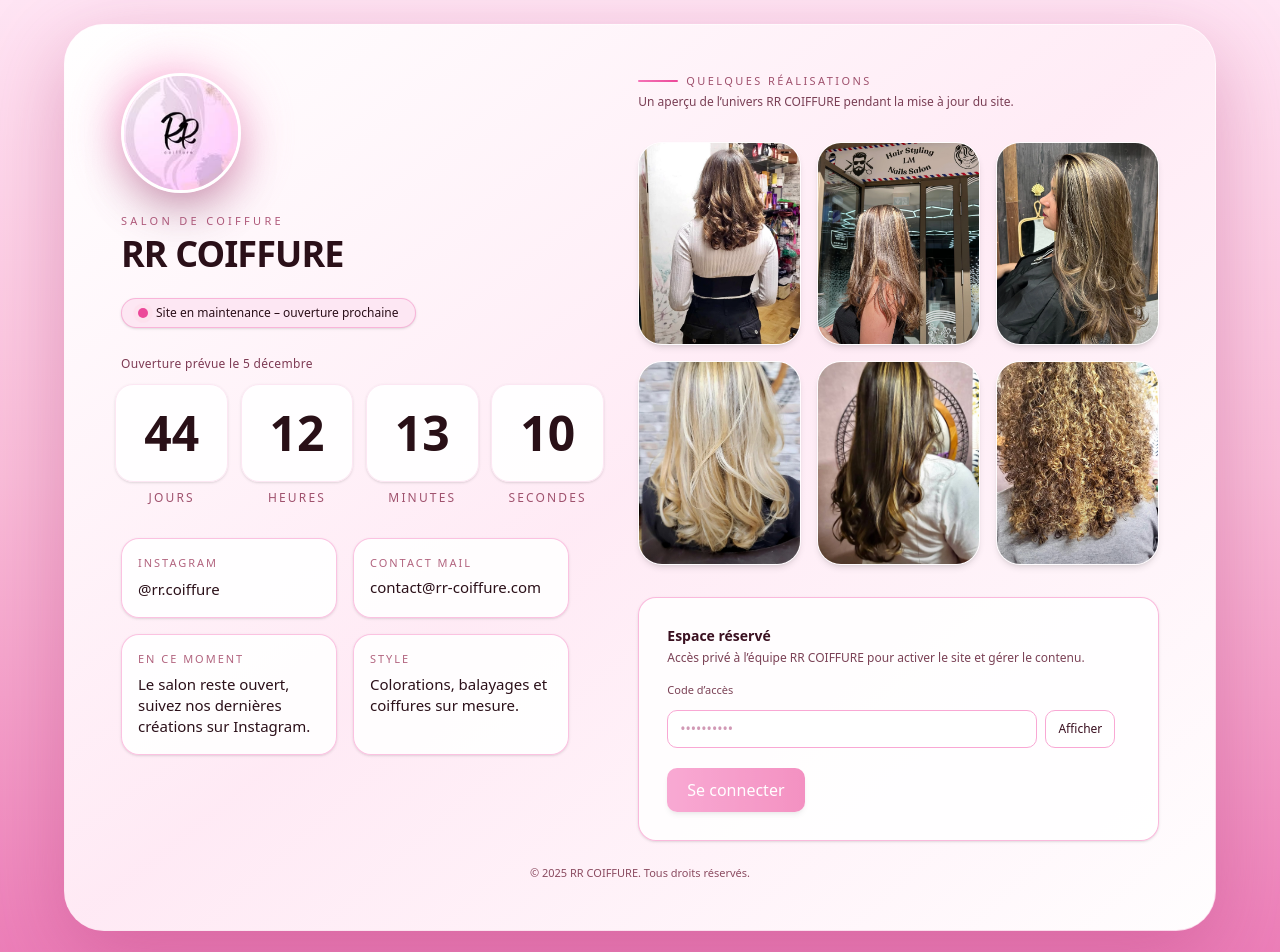
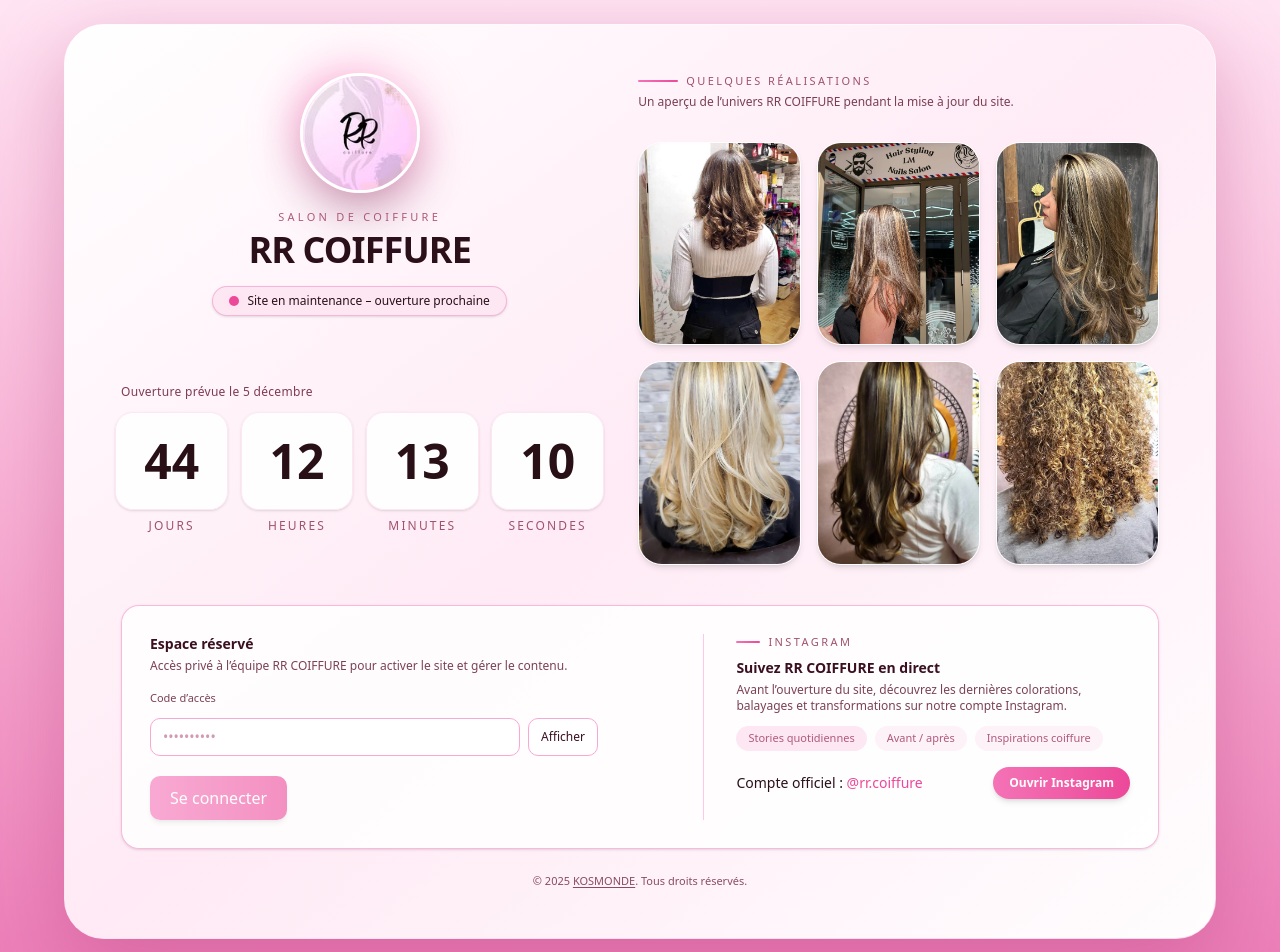
Before and after one commit to KOSMONDE/RR-COIFFURE, a Next.js app: page /maintenance in a window 1280 px wide. Shown: the top 952 px of the page. Built offline with nearby package versions, Linux system fonts and the light colour scheme; no server answers.

Commit message:
Version final page de maintenance

```diff
--- a/app/maintenance/page.tsx
+++ b/app/maintenance/page.tsx
@@ -156,7 +156,7 @@ export default function MaintenancePage() {
   const inputBorder = error ? "border-red-400" : "border-[#F9A8D4]";
 
   return (
-    <main className="min-h-screen bg-gradient-to-b from-[#FFE5F4] via-[#F9BDD9] to-[#EC7EB8] text-[#2b1019] p-4 sm:p-6">
+    <main className="min-h-screen bg-gradient-to-b from-[#FFE5F4] via[#F9BDD9] to-[#EC7EB8] text-[#2b1019] p-4 sm:p-6">
       {/* décor luxe en fond */}
       <div className="pointer-events-none fixed inset-0 -z-10">
         <div className="absolute inset-0 bg-[radial-gradient(circle_at_10%_0%,rgba(255,255,255,0.9)_0,transparent_50%),radial-gradient(circle_at_90%_100%,rgba(255,255,255,0.8)_0,transparent_50%)]" />
@@ -164,15 +164,16 @@ export default function MaintenancePage() {
       </div>
 
       <div className="mx-auto max-w-6xl">
-        {/* Carte luxe avec bordure dégradée */}
+        {/* Carte luxe */}
         <div className="rounded-[2.5rem] bg-gradient-to-br from-white/90 via-white/80 to-white/70 p-[1px] shadow-[0_24px_80px_rgba(176,51,116,0.35)]">
           <div className="rounded-[2.4rem] bg-gradient-to-br from-white/92 via-[#FFEAF5]/90 to-white/95 px-6 py-7 sm:px-10 sm:py-10 lg:px-14 lg:py-12">
-            {/* GRID PRINCIPALE */}
+
+            {/* GRID */}
             <div className="grid gap-10 lg:grid-cols-[minmax(0,1.1fr)_minmax(0,1.2fr)] items-start">
+
               {/* COL GAUCHE */}
-              <section className="flex flex-col gap-6">
-                {/* Logo + nom */}
-                <div className="flex flex-col items-center lg:items-start gap-5">
+              <section className="flex flex-col gap-6 items-center">
+                <div className="flex flex-col items-center gap-4">
                   <div className="relative">
                     <div className="absolute -inset-1 rounded-full bg-gradient-to-tr from-[#F9A8D4] via-[#fb82c1] to-[#fde7f5] blur-xl opacity-80" />
                     <Image
@@ -184,7 +185,8 @@ export default function MaintenancePage() {
                       className="relative rounded-full shadow-2xl border-[3px] border-white object-cover"
                     />
                   </div>
-                  <div className="text-center lg:text-left space-y-1">
+
+                  <div className="text-center space-y-1">
                     <p className="text-[11px] tracking-[0.3em] uppercase text-[#b05a7b]">
                       Salon de coiffure
                     </p>
@@ -192,10 +194,7 @@ export default function MaintenancePage() {
                       {BRAND.name}
                     </h1>
                   </div>
-                </div>
 
-                {/* Badge + countdown */}
-                <div className="space-y-4">
                   <span className="inline-flex items-center gap-2 rounded-full bg-[#FDE7F3] px-4 py-1.5 text-[11px] sm:text-xs shadow-sm border border-[#F9A8D4]/80">
                     <span className="relative flex h-2.5 w-2.5">
                       <span className="absolute inline-flex h-full w-full rounded-full bg-[#fb7185] opacity-60 animate-ping" />
@@ -203,32 +202,15 @@ export default function MaintenancePage() {
                     </span>
                     Site en maintenance – ouverture prochaine
                   </span>
-
-                  <BigCountdown target={LAUNCH_AT} />
                 </div>
 
-                {/* Cartes info luxe */}
-                <div className="grid grid-cols-1 sm:grid-cols-2 gap-4 mt-2 max-w-md">
-                  <InfoCard
-                    k="Instagram"
-                    v={BRAND.instagram}
-                    link={BRAND.instagramLink}
-                  />
-                  <InfoCard k="Contact mail" v={BRAND.email} />
-                  <InfoCard
-                    k="En ce moment"
-                    v="Le salon reste ouvert, suivez nos dernières créations sur Instagram."
-                  />
-                  <InfoCard
-                    k="Style"
-                    v="Colorations, balayages et coiffures sur mesure."
-                  />
+                <div className="mt-6 sm:mt-8">
+                  <BigCountdown target={LAUNCH_AT} />
                 </div>
               </section>
 
-              {/* COL DROITE – GALERIE + ESPACE RÉSERVÉ */}
+              {/* COL DROITE : GALERIE */}
               <section className="flex flex-col gap-8">
-                {/* HEADER GALERIE */}
                 <header className="flex flex-col gap-1">
                   <div className="flex items-center gap-2">
                     <div className="h-[2px] w-10 rounded-full bg-gradient-to-r from-[#F472B6] to-[#EC4899]" />
@@ -241,7 +223,6 @@ export default function MaintenancePage() {
                   </p>
                 </header>
 
-                {/* GALERIE */}
                 <ul className="grid grid-cols-2 sm:grid-cols-3 gap-3 sm:gap-4">
                   {GALLERY.map((img, idx) => (
                     <li key={img.id}>
@@ -264,9 +245,15 @@ export default function MaintenancePage() {
                     </li>
                   ))}
                 </ul>
+              </section>
+            </div>
 
-                {/* ESPACE RÉSERVÉ – ALIGNÉ SOUS LA GALERIE */}
-                <section className="rounded-2xl bg-white/85 border border-[#F9A8D4]/80 px-5 py-6 sm:px-7 sm:py-7 shadow-sm">
+            {/* ESPACE RÉSERVÉ */}
+            <section className="mt-10 rounded-2xl bg-white/85 border border-[#F9A8D4]/80 px-5 py-6 sm:px-7 sm:py-7 shadow-sm">
+              <div className="grid gap-8 lg:grid-cols-[minmax(0,1.1fr)_minmax(0,0.9fr)]">
+
+                {/* Bloc Admin */}
+                <div>
                   <h2 className="text-sm font-semibold text-[#3a1020]">
                     Espace réservé
                   </h2>
@@ -275,12 +262,10 @@ export default function MaintenancePage() {
                   </p>
 
                   <form onSubmit={handleLogin} className="grid gap-3 max-w-md">
-                    <label
-                      htmlFor="admin-pass"
-                      className="text-[11px] text-[#7b4256]"
-                    >
+                    <label htmlFor="admin-pass" className="text-[11px] text-[#7b4256]">
                       Code d’accès
                     </label>
+
                     <div className="flex items-stretch gap-2">
                       <input
                         id="admin-pass"
@@ -301,11 +286,7 @@ export default function MaintenancePage() {
                       </button>
                     </div>
 
-                    {error && (
-                      <p className="text-xs text-red-500 mt-1">
-                        {error}
-                      </p>
-                    )}
+                    {error && <p className="text-xs text-red-500 mt-1">{error}</p>}
 
                     <div className="mt-2 flex items-center justify-between">
                       <button
@@ -317,19 +298,74 @@ export default function MaintenancePage() {
                       </button>
                     </div>
                   </form>
-                </section>
-              </section>
-            </div>
+                </div>
 
-            {/* FOOTER GLOBAL */}
+                {/* Bloc Instagram */}
+                <div className="pt-6 lg:pt-0 lg:pl-8 border-t lg:border-t-0 lg:border-l border-[#F9A8D4]/60">
+                  <div className="flex items-center gap-2 text-[11px] uppercase tracking-[0.22em] text-[#a0526e] mb-2">
+                    <span className="h-[2px] w-6 rounded-full bg-gradient-to-r from-[#F472B6] to-[#EC4899]" />
+                    <span>Instagram</span>
+                  </div>
+
+                  <h3 className="text-sm font-semibold text-[#3a1020]">
+                    Suivez RR COIFFURE en direct
+                  </h3>
+
+                  <p className="text-[11px] sm:text-xs text-[#7b4256] mt-1">
+                    Avant l’ouverture du site, découvrez les dernières colorations,
+                    balayages et transformations sur notre compte Instagram.
+                  </p>
+
+                  <div className="mt-3 flex flex-wrap gap-2">
+                    <span className="rounded-full bg-[#FDE7F3] px-3 py-1 text-[11px] text-[#b05a7b]">
+                      Stories quotidiennes
+                    </span>
+                    <span className="rounded-full bg-[#FDF2F8] px-3 py-1 text-[11px] text-[#b05a7b]">
+                      Avant / après
+                    </span>
+                    <span className="rounded-full bg-[#FDF2F8] px-3 py-1 text-[11px] text-[#b05a7b]">
+                      Inspirations coiffure
+                    </span>
+                  </div>
+
+                  <div className="mt-4 flex flex-col sm:flex-row sm:items-center sm:justify-between gap-3">
+                    <p className="text-[12px] sm:text-sm font-medium text-[#2b1019]">
+                      Compte officiel :{" "}
+                      <span className="text-[#EC4899]">{BRAND.instagram}</span>
+                    </p>
+
+                    <a
+                      href={BRAND.instagramLink}
+                      target="_blank"
+                      rel="noopener noreferrer"
+                      className="inline-flex items-center justify-center rounded-full bg-gradient-to-r from-[#F472B6] to-[#EC4899] px-4 py-2 text-[11px] sm:text-xs font-semibold text-white shadow-md hover:shadow-lg hover:-translate-y-0.5 transition-all"
+                    >
+                      Ouvrir Instagram
+                    </a>
+                  </div>
+                </div>
+              </div>
+            </section>
+
+            {/* FOOTER GLOBAL AVEC LIEN */}
             <footer className="mt-6 text-center text-[11px] text-[#8b4b60]">
-              © {new Date().getFullYear()} {BRAND.name}. Tous droits réservés.
+              © 2025{" "}
+              <a
+                href="https://www.kosmonde.ch/"
+                target="_blank"
+                rel="noopener noreferrer"
+                className="underline underline-offset-2 hover:text-[#EC4899] transition-colors"
+              >
+                KOSMONDE
+              </a>
+              . Tous droits réservés.
             </footer>
+
           </div>
         </div>
       </div>
 
-      {/* LIGHTBOX LUXE */}
+      {/* LIGHTBOX */}
       {lightbox !== null && (
         <div
           role="dialog"
@@ -349,7 +385,6 @@ export default function MaintenancePage() {
               ×
             </button>
 
-            {/* flèche gauche */}
             <button
               type="button"
               onClick={() =>
@@ -365,7 +400,6 @@ export default function MaintenancePage() {
               ‹
             </button>
 
-            {/* flèche droite */}
             <button
               type="button"
               onClick={() =>
@@ -397,38 +431,3 @@ export default function MaintenancePage() {
     </main>
   );
 }
-
-// -----------------------------------------------------------------------------
-// INFO CARD
-// -----------------------------------------------------------------------------
-function InfoCard({
-  k,
-  v,
-  link,
-}: {
-  k: string;
-  v: string;
-  link?: string;
-}) {
-  const content = link ? (
-    <a
-      href={link}
-      target="_blank"
-      rel="noopener noreferrer"
-      className="font-medium text-sm sm:text-[15px] text-[#2b1019] hover:underline"
-    >
-      {v}
-    </a>
-  ) : (
-    <p className="font-medium text-sm sm:text-[15px] text-[#2b1019]">{v}</p>
-  );
-
-  return (
-    <div className="rounded-2xl bg-white/90 border border-[#F9A8D4]/70 p-3.5 sm:p-4 shadow-sm transition-transform duration-150 hover:-translate-y-0.5 hover:shadow-lg hover:border-[#F472B6] text-left">
-      <p className="text-[10px] sm:text-[11px] text-[#b2647f] uppercase tracking-[0.18em]">
-        {k}
-      </p>
-      <div className="mt-1.5">{content}</div>
-    </div>
-  );
-}
```
